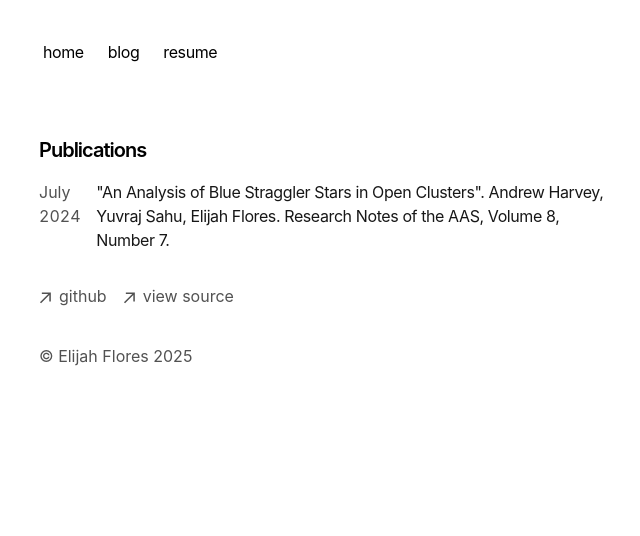
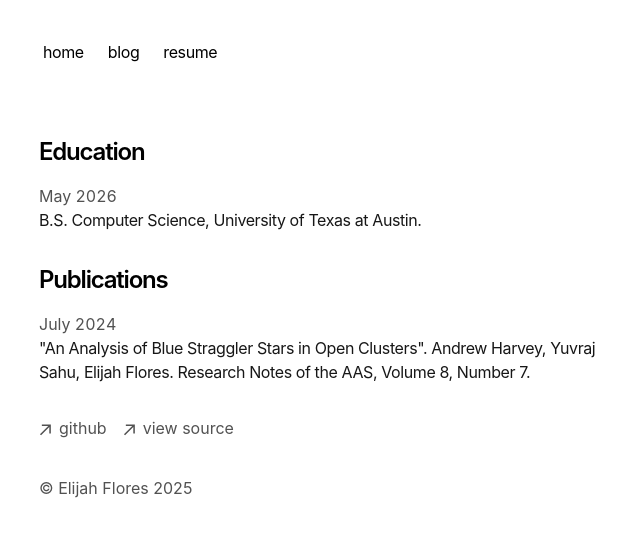
Before and after one commit to elnflores/portfolio, a Next.js app: page /resume in a window 1280 px wide. Shown: the top 536 px of the page, without its empty margins (313-953 px from the left). Built offline with nearby package versions, Linux system fonts and the light colour scheme.

Commit message:
Added education and website title

```diff
--- a/app/layout.tsx
+++ b/app/layout.tsx
@@ -11,8 +11,8 @@ import { baseUrl } from './sitemap'
 export const metadata: Metadata = {
   metadataBase: new URL(baseUrl),
   title: {
-    default: 'Next.js Portfolio Starter',
-    template: '%s | Next.js Portfolio Starter',
+    default: 'Elijah Flores',
+    template: '%s | Elijah Flores',
   },
   description: 'This is my portfolio.',
   openGraph: {
--- a/app/resume/page.tsx
+++ b/app/resume/page.tsx
@@ -9,13 +9,27 @@ export const metadata = {
 export default function Page() {
   return (
     <section>
-      <h1 className="font-semibold text-xl mb-4 tracking-tighter">
+      <h1 className="font-semibold text-2xl mb-4 tracking-tighter">
+        Education
+      </h1>
+      <div className="w-full flex flex-col space-x-0 md:space-x-2">
+        <p className="text-neutral-600 dark:text-neutral-400 tabular-nums">
+          {formatDate('2026-05-01', false, false)}
+        </p>
+        <a href="https://www.cs.utexas.edu/"
+           className="text-neutral-900 dark:text-neutral-100 mb-8 tracking-tight"
+        >
+          B.S. Computer Science, University of Texas at Austin.
+        </a>
+      </div>
+
+
+      <h2 className="font-semibold text-2xl mb-4 tracking-tighter">
         Publications
-      </h1>
-
-      <div className="w-full flex flex-col md:flex-row space-x-0 md:space-x-2">
+      </h2>
+      <div className="w-full flex flex-col space-x-0 md:space-x-2">
         <p className="text-neutral-600 dark:text-neutral-400 w-[100px] tabular-nums">
-          {formatDate('2024-07-08', false, false)}
+          {formatDate('2024-07-01', false, false)}
         </p>
         <a href="https://iopscience.iop.org/article/10.3847/2515-5172/ad686e"
            className="text-neutral-900 dark:text-neutral-100 tracking-tight"
```
